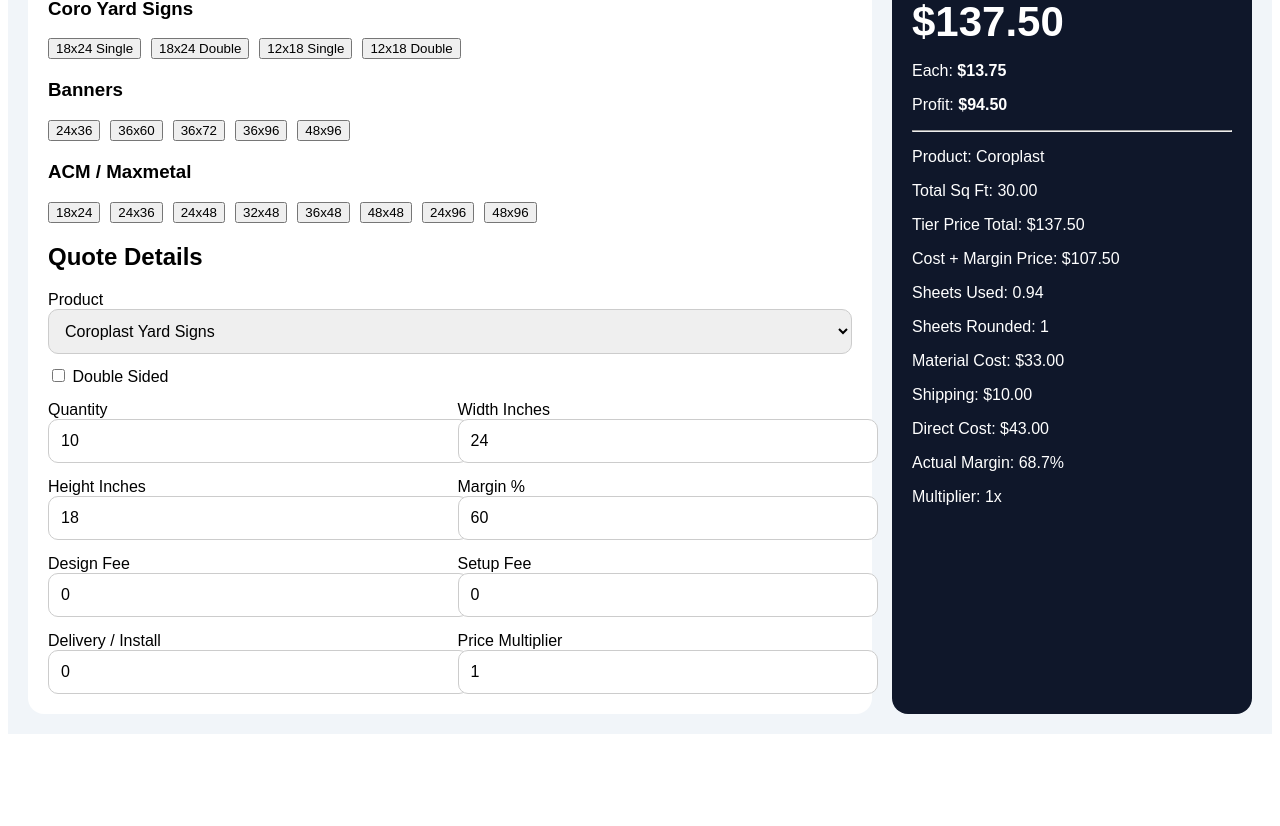
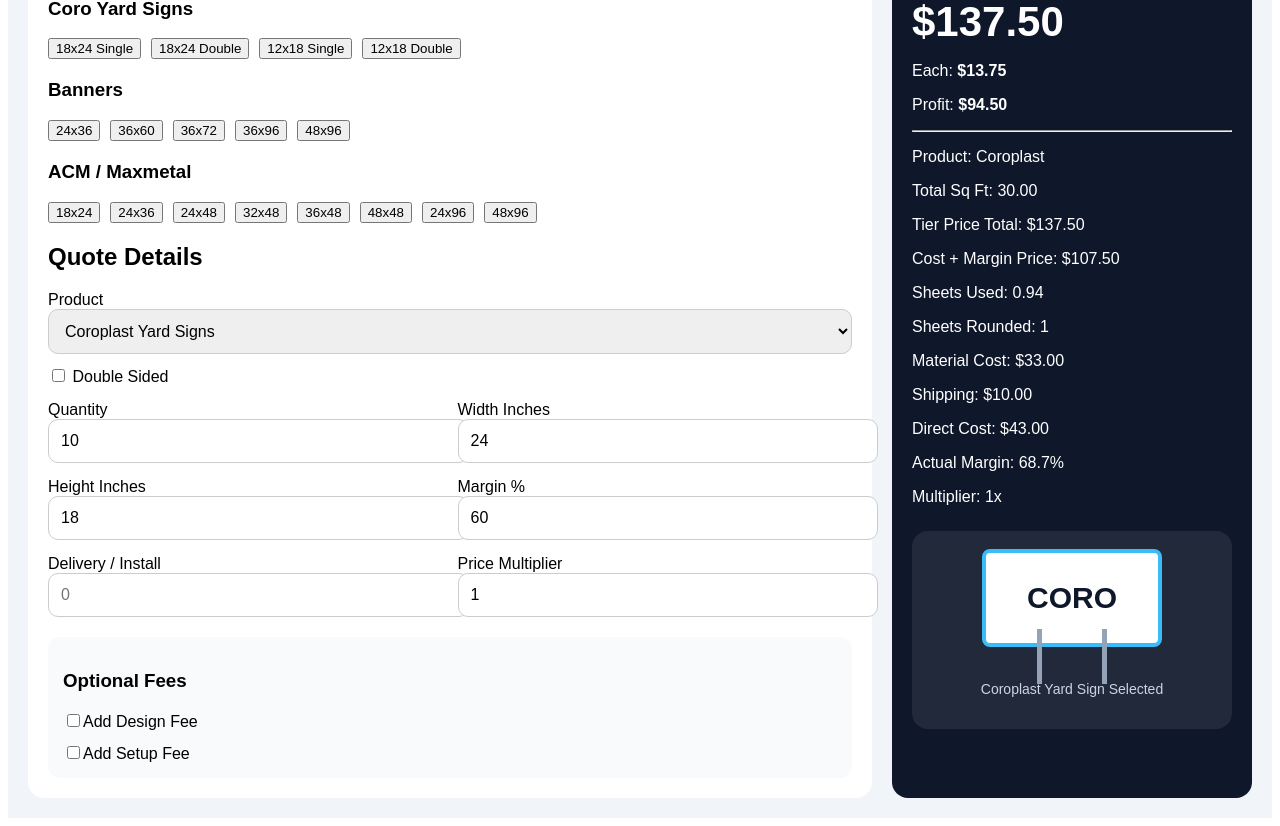
Before and after one commit to huegpx2008/hue-sign-pricing-app, a Next.js app: page / in a window 1280 px wide. Shown: the part 232-1058 px from the top of the page. Before the commit the page ends 974 px from the top, so only its background shows below. Built offline with nearby package versions, Linux system fonts and the light colour scheme.

Commit message:
Update page.js

```diff
--- a/app/page.js
+++ b/app/page.js
@@ -4,6 +4,12 @@ import { useMemo, useState } from "react";
 
 const money = (n) =>
   Number(n || 0).toLocaleString("en-US", { style: "currency", currency: "USD" });
+
+const num = (v, fallback = 0) => {
+  if (v === "" || v === null || v === undefined) return fallback;
+  const n = Number(v);
+  return Number.isFinite(n) ? n : fallback;
+};
 
 const products = {
   coro: "Coroplast Yard Signs",
@@ -83,9 +89,12 @@ export default function Page() {
   const [qty, setQty] = useState(10);
   const [margin, setMargin] = useState(60);
   const [multiplier, setMultiplier] = useState(1);
-  const [designFee, setDesignFee] = useState(0);
-  const [setupFee, setSetupFee] = useState(0);
-  const [delivery, setDelivery] = useState(0);
+
+  const [useDesignFee, setUseDesignFee] = useState(false);
+  const [useSetupFee, setUseSetupFee] = useState(false);
+  const [designFee, setDesignFee] = useState("");
+  const [setupFee, setSetupFee] = useState("");
+  const [delivery, setDelivery] = useState("");
 
   const [coroDouble, setCoroDouble] = useState(false);
   const [bannerType, setBannerType] = useState("13-single");
@@ -100,16 +109,16 @@ export default function Page() {
   }
 
   const calc = useMemo(() => {
-    const q = Math.max(Number(qty) || 1, 1);
-    const w = Number(width) || 0;
-    const h = Number(height) || 0;
-    const m = Math.min(Number(margin) || 60, 95) / 100;
-    const mult = Number(multiplier) || 1;
+    const q = Math.max(num(qty, 1), 1);
+    const w = num(width);
+    const h = num(height);
+    const m = Math.min(num(margin, 60), 95) / 100;
+    const mult = num(multiplier, 1);
 
     const fees =
-      Number(designFee || 0) +
-      Number(setupFee || 0) +
-      Number(delivery || 0);
+      (useDesignFee ? num(designFee) : 0) +
+      (useSetupFee ? num(setupFee) : 0) +
+      num(delivery);
 
     const sqInEach = w * h;
     const sqFtEach = sqInEach / 144;
@@ -118,8 +127,8 @@ export default function Page() {
     if (product === "banner") {
       const b = bannerOptions[bannerType];
       const materialCost = totalSqFt * b.cost;
-      const retailBase = totalSqFt * b.retail;
-      const retail = (retailBase + fees) * mult;
+      const basePrice = totalSqFt * b.retail;
+      const retail = (basePrice + fees) * mult;
 
       return {
         label: "Banner",
@@ -131,7 +140,7 @@ export default function Page() {
         totalSqFt,
         materialCost,
         shipping: 0,
-        basePrice: retailBase,
+        basePrice,
       };
     }
 
@@ -145,7 +154,7 @@ export default function Page() {
       const cost = materialCost + shipping;
 
       const costMarginPrice = cost / (1 - m);
-      const shopPrice = totalSqFt * Number(acmSqFtPrice || 18);
+      const shopPrice = totalSqFt * num(acmSqFtPrice, 18);
       const basePrice = Math.max(costMarginPrice, shopPrice);
       const retail = (basePrice + fees) * mult;
 
@@ -168,7 +177,7 @@ export default function Page() {
     }
 
     const type = coroDouble ? "double" : "single";
-    const scale = Number(width) === 18 && Number(height) === 12 ? 0.5 : 1;
+    const scale = w === 18 && h === 12 ? 0.5 : 1;
     const tierEach = getTierPrice(q, type) * scale;
     const tierPrice = tierEach * q;
 
@@ -198,7 +207,11 @@ export default function Page() {
       costMarginPrice,
       basePrice,
     };
-  }, [product, width, height, qty, margin, multiplier, designFee, setupFee, delivery, coroDouble, bannerType, acmType, acmSqFtPrice]);
+  }, [
+    product, width, height, qty, margin, multiplier,
+    useDesignFee, useSetupFee, designFee, setupFee, delivery,
+    coroDouble, bannerType, acmType, acmSqFtPrice
+  ]);
 
   return (
     <main style={{ fontFamily: "Arial", background: "#f1f5f9", minHeight: "100vh", padding: 20 }}>
@@ -281,10 +294,24 @@ export default function Page() {
             <Field label="Width Inches" value={width} setValue={setWidth} />
             <Field label="Height Inches" value={height} setValue={setHeight} />
             <Field label="Margin %" value={margin} setValue={setMargin} />
-            <Field label="Design Fee" value={designFee} setValue={setDesignFee} />
-            <Field label="Setup Fee" value={setupFee} setValue={setSetupFee} />
             <Field label="Delivery / Install" value={delivery} setValue={setDelivery} />
             <Field label="Price Multiplier" value={multiplier} setValue={setMultiplier} />
+          </div>
+
+          <div style={feeBox}>
+            <h3>Optional Fees</h3>
+
+            <label style={checkLine}>
+              <input type="checkbox" checked={useDesignFee} onChange={(e) => setUseDesignFee(e.target.checked)} />
+              Add Design Fee
+            </label>
+            {useDesignFee && <Field label="Design Fee" value={designFee} setValue={setDesignFee} />}
+
+            <label style={checkLine}>
+              <input type="checkbox" checked={useSetupFee} onChange={(e) => setUseSetupFee(e.target.checked)} />
+              Add Setup Fee
+            </label>
+            {useSetupFee && <Field label="Setup Fee" value={setupFee} setValue={setSetupFee} />}
           </div>
         </section>
 
@@ -305,7 +332,9 @@ export default function Page() {
           <p>Shipping: {money(calc.shipping)}</p>
           <p>Direct Cost: {money(calc.cost)}</p>
           <p>Actual Margin: {calc.margin.toFixed(1)}%</p>
-          <p>Multiplier: {multiplier}x</p>
+          <p>Multiplier: {num(multiplier, 1)}x</p>
+
+          <ProductVisual product={product} />
         </aside>
       </div>
     </main>
@@ -317,12 +346,124 @@ const summary = { background: "#0f172a", color: "white", padding: 20, borderRadi
 const buttons = { display: "flex", flexWrap: "wrap", gap: 10, marginBottom: 20 };
 const grid = { display: "grid", gridTemplateColumns: "1fr 1fr", gap: 15, marginTop: 15 };
 const input = { width: "100%", padding: 12, borderRadius: 10, border: "1px solid #ccc", fontSize: 16 };
+const feeBox = { marginTop: 20, padding: 15, background: "#f8fafc", borderRadius: 12 };
+const checkLine = { display: "block", marginTop: 12 };
 
 function Field({ label, value, setValue }) {
   return (
     <div>
       <label>{label}</label>
-      <input type="number" value={value} onChange={(e) => setValue(e.target.value)} style={input} />
+      <input
+        type="number"
+        value={value}
+        onChange={(e) => setValue(e.target.value)}
+        placeholder="0"
+        style={input}
+      />
     </div>
   );
 }
+
+function ProductVisual({ product }) {
+  if (product === "coro") {
+    return (
+      <div style={visualBox}>
+        <div style={coroSign}>
+          <div style={signPanel}>CORO</div>
+          <div style={stakeLeft}></div>
+          <div style={stakeRight}></div>
+        </div>
+        <p style={visualLabel}>Coroplast Yard Sign Selected</p>
+      </div>
+    );
+  }
+
+  if (product === "banner") {
+    return (
+      <div style={visualBox}>
+        <div style={bannerVisual}>BANNER</div>
+        <p style={visualLabel}>Vinyl Banner Selected</p>
+      </div>
+    );
+  }
+
+  return (
+    <div style={visualBox}>
+      <div style={acmVisual}>ACM</div>
+      <p style={visualLabel}>ACM / Maxmetal Selected</p>
+    </div>
+  );
+}
+
+const visualBox = {
+  marginTop: 25,
+  padding: 18,
+  borderRadius: 16,
+  background: "rgba(255,255,255,0.08)",
+  textAlign: "center",
+};
+
+const visualLabel = {
+  marginTop: 12,
+  fontSize: 14,
+  color: "#cbd5e1",
+};
+
+const coroSign = {
+  display: "inline-block",
+  position: "relative",
+  height: 120,
+  width: 180,
+};
+
+const signPanel = {
+  background: "white",
+  color: "#0f172a",
+  borderRadius: 8,
+  padding: "28px 10px",
+  fontSize: 30,
+  fontWeight: "bold",
+  border: "4px solid #38bdf8",
+};
+
+const stakeLeft = {
+  position: "absolute",
+  left: 55,
+  top: 80,
+  width: 5,
+  height: 55,
+  background: "#94a3b8",
+};
+
+const stakeRight = {
+  position: "absolute",
+  right: 55,
+  top: 80,
+  width: 5,
+  height: 55,
+  background: "#94a3b8",
+};
+
+const bannerVisual = {
+  display: "inline-block",
+  background: "white",
+  color: "#0f172a",
+  borderRadius: 8,
+  padding: "30px 45px",
+  fontSize: 28,
+  fontWeight: "bold",
+  borderTop: "8px solid #38bdf8",
+  borderBottom: "8px solid #38bdf8",
+};
+
+const acmVisual = {
+  display: "inline-block",
+  background: "linear-gradient(135deg, #e5e7eb, #94a3b8)",
+  color: "#0f172a",
+  borderRadius: 10,
+  padding: "35px 55px",
+  fontSize: 34,
+  fontWeight: "bold",
+  border: "4px solid white",
+  boxShadow: "inset 0 0 20px rgba(0,0,0,.2)",
+};
```
